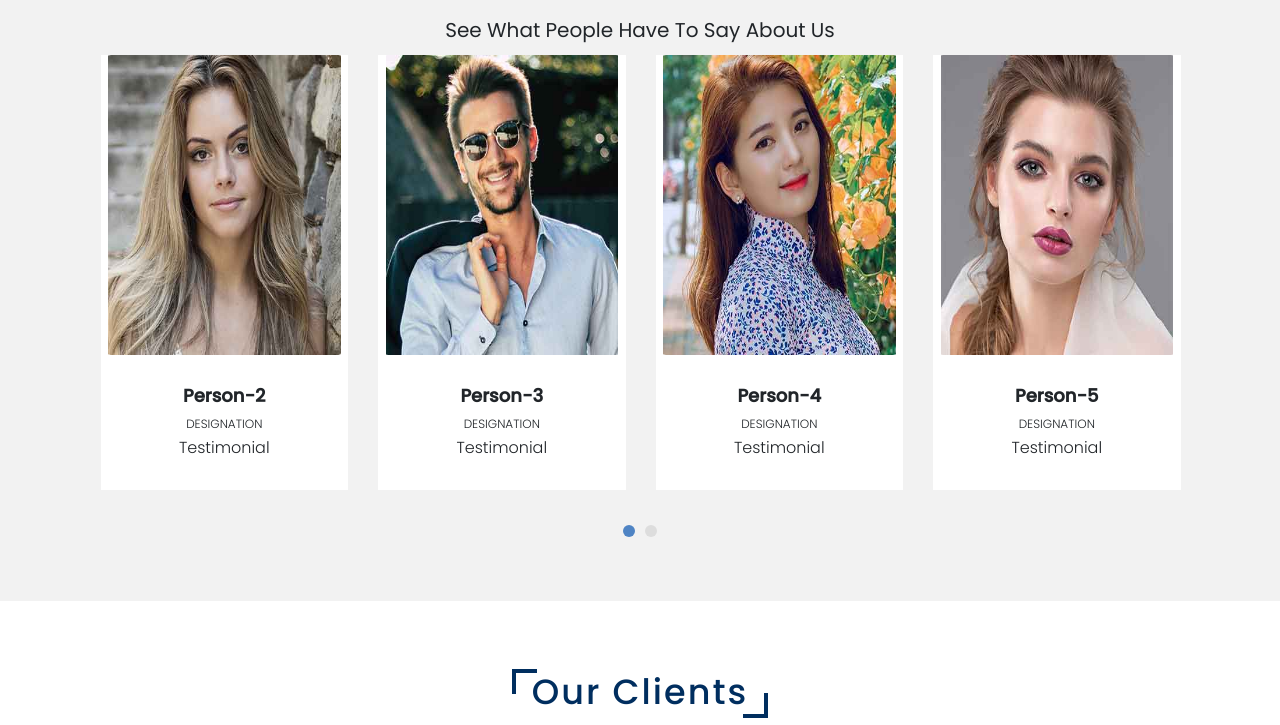
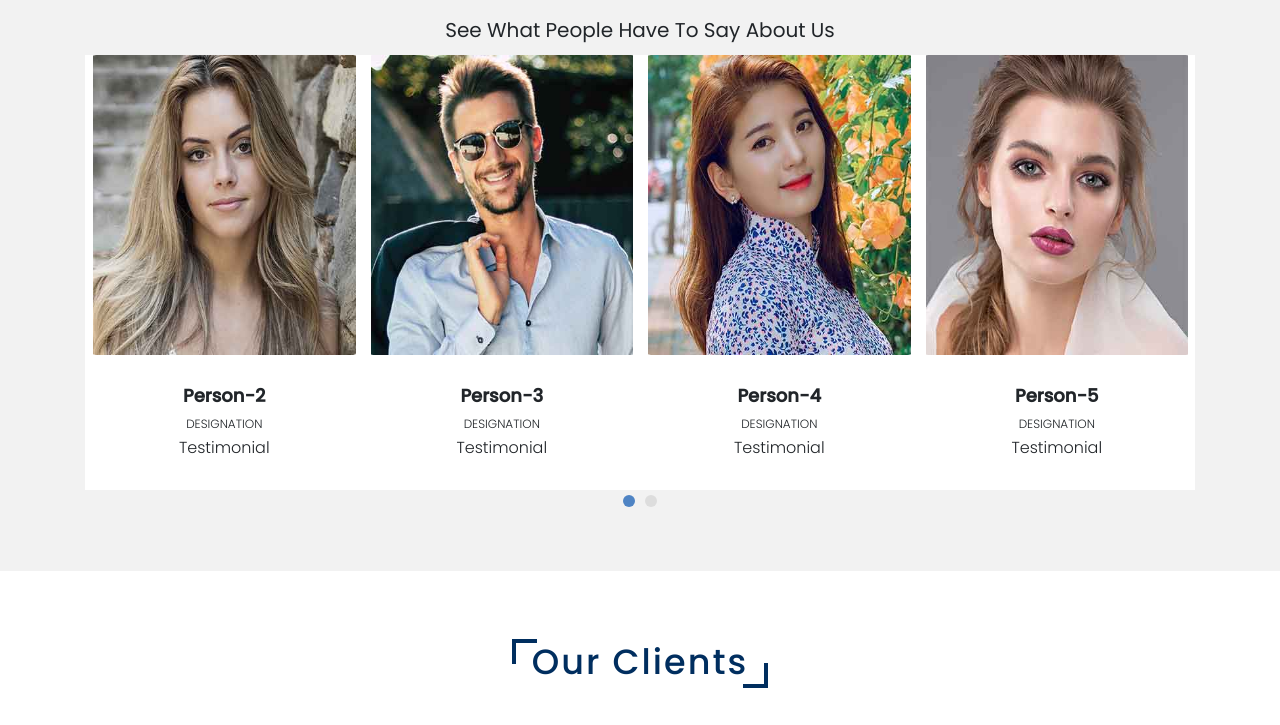
Before and after one commit to 0000Blaze/sunrise-hr-solution, a plain HTML site: page index.html in a window 1280 px wide. Shown: the part 2875-3600 px from the top of the page. Drawn offline with nearby package versions, Linux system fonts and the light colour scheme.

Commit message:
margin testimonials removed

```diff
--- a/css/style.css
+++ b/css/style.css
@@ -503,7 +503,7 @@ body {
 
 .testimonials .testimonial-item {
   position: relative;
-  margin: 0 15px 30px 15px;
+  margin: 0;
   background: #ffffff;
 }
 .custom-outline {
@@ -579,7 +579,7 @@ body {
   background-color: #4f84c4;
 }
 
-@media (max-width: 1080px) {
+@media (max-width: 575px) {
   .testimonials .testimonial-text {
     padding: 25px;
   }
```
